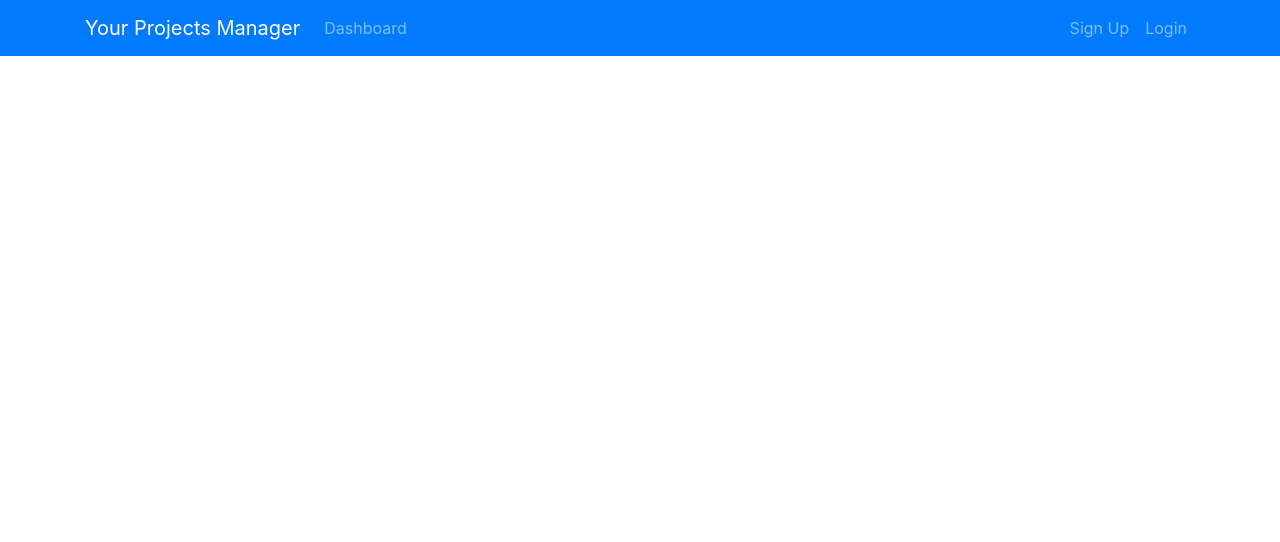
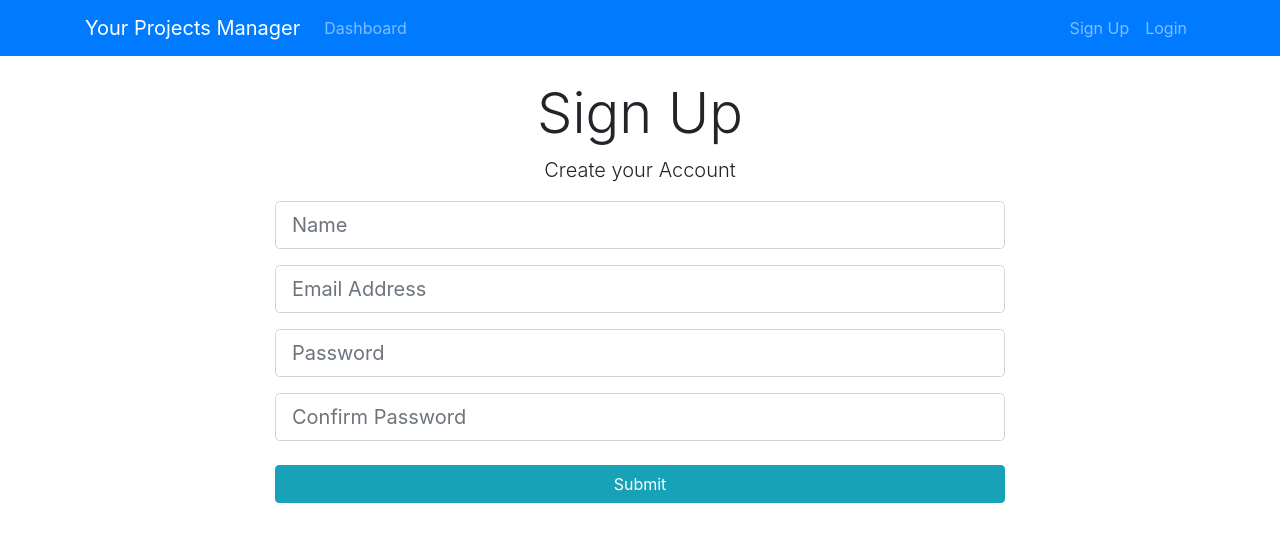
Before and after one commit to fozz101/YourProjectsManager, a React (Create React App) app in the folder ypm-react/: page /register in a window 1280 px wide. Shown: the top 542 px of the page. Built offline with nearby package versions, Linux system fonts and the light colour scheme.

Commit message:
Implemented Landing,Login and Register Components

```diff
--- a/ypm-react/src/App.js
+++ b/ypm-react/src/App.js
@@ -10,6 +10,9 @@
 import ProjectBoard from './components/ProjectBoard/ProjectBoard';
 import AddProjectTask from './components/ProjectBoard/ProjectTasks/AddProjectTask';
 import UpdateProjectTask from './components/ProjectBoard/ProjectTasks/UpdateProjectTask';
+import Landing from './components/Layout/Landing';
+import Register from './components/UserManagement/Register';
+import Login from './components/UserManagement/Login';
 
 function App() {
   return (
@@ -17,6 +20,18 @@
       <Router>
         <div className="App">
           <Header />
+          {
+            //Public Routes
+          }
+          <Route exact path="/" component={Landing} />
+          <Route exact path="/register" component={Register} />
+          <Route exact path="/login" component={Login} />
+
+
+
+          {
+            //Private Routes
+          }
           {
             //<Route exact path="/dashboard" component={Dashboard}/>
           }
@@ -29,6 +44,7 @@
           {
             //<Route exact path="/addProject" component={AddProject}  />
           }
+
         </div>
       </Router>
     </Provider>
--- a/ypm-react/src/components/Layout/Header.js
+++ b/ypm-react/src/components/Layout/Header.js
@@ -1,12 +1,13 @@
-import React, { Component } from 'react'
+import React, { Component } from 'react';
+import {Link} from "react-router-dom";
 class Header extends Component {
   render() {
     return (
         <nav className="navbar navbar-expand-sm navbar-dark bg-primary mb-4">
         <div className="container">
-            <a className="navbar-brand" href="Dashboard.html">
+            <Link className="navbar-brand" to="/">
                 Your Projects Manager
-            </a>
+            </Link>
             <button className="navbar-toggler" type="button" data-toggle="collapse" data-target="#mobile-nav">
                 <span className="navbar-toggler-icon" />
             </button>
@@ -14,22 +15,22 @@
             <div className="collapse navbar-collapse" id="mobile-nav">
                 <ul className="navbar-nav mr-auto">
                     <li className="nav-item">
-                        <a className="nav-link" href="/dashboard">
+                        <Link className="nav-link" to="/dashboard">
                             Dashboard
-                        </a>
+                        </Link>
                     </li>
                 </ul>
 
                 <ul className="navbar-nav ml-auto">
                     <li className="nav-item">
-                        <a className="nav-link " href="register.html">
+                        <Link className="nav-link " to="/register">
                             Sign Up
-                        </a>
+                        </Link>
                     </li>
                     <li className="nav-item">
-                        <a className="nav-link" href="login.html">
+                        <Link className="nav-link" to="/login">
                             Login
-                        </a>
+                        </Link>
                     </li>
                 </ul>
             </div>
--- /dev/null
+++ b/ypm-react/src/components/Layout/Landing.js
@@ -0,0 +1,32 @@
+import React, { Component } from 'react';
+import {Link} from "react-router-dom";
+
+
+class Landing extends Component {
+  render() {
+    return (
+        <div className="landing">
+        <div className="light-overlay landing-inner text-dark">
+            <div className="container">
+                <div className="row">
+                    <div className="col-md-12 text-center">
+                        <h1 className="display-3 mb-4">Your Projects Manager</h1>
+                        <p className="lead">
+                            Create your account to join active projects or start your own
+                        </p>
+                        <hr />
+                        <Link to="/register" className="btn btn-lg btn-primary mr-2">
+                            Sign Up
+                        </Link>
+                        <Link to="/login" className="btn btn-lg btn-secondary mr-2">
+                            Login
+                        </Link>
+                    </div>
+                </div>
+            </div>
+        </div>
+    </div>
+    )
+  }
+}
+export default Landing;
--- /dev/null
+++ b/ypm-react/src/components/UserManagement/Login.js
@@ -0,0 +1,27 @@
+import React, { Component } from 'react'
+
+class Login extends Component {
+  render() {
+    return (
+        <div className="login">
+        <div className="container">
+            <div className="row">
+                <div className="col-md-8 m-auto">
+                    <h1 className="display-4 text-center">Log In</h1>
+                    <form action="dashboard.html">
+                        <div className="form-group">
+                            <input type="email" className="form-control form-control-lg" placeholder="Email Address" name="email" />
+                        </div>
+                        <div className="form-group">
+                            <input type="password" className="form-control form-control-lg" placeholder="Password" name="password" />
+                        </div>
+                        <input type="submit" className="btn btn-info btn-block mt-4" />
+                    </form>
+                </div>
+            </div>
+        </div>
+    </div>
+    )
+  }
+}
+export default Login;
--- /dev/null
+++ b/ypm-react/src/components/UserManagement/Register.js
@@ -0,0 +1,38 @@
+import React, { Component } from 'react'
+
+class Register extends Component {
+  render() {
+    return (
+        <div className="register">
+        <div className="container">
+            <div className="row">
+                <div className="col-md-8 m-auto">
+                    <h1 className="display-4 text-center">Sign Up</h1>
+                    <p className="lead text-center">Create your Account</p>
+                    <form action="create-profile.html">
+                        <div className="form-group">
+                            <input type="text" className="form-control form-control-lg" placeholder="Name" name="name"
+                                required />
+                        </div>
+                        <div className="form-group">
+                            <input type="email" className="form-control form-control-lg" placeholder="Email Address" name="email" />
+
+                        </div>
+                        <div className="form-group">
+                            <input type="password" className="form-control form-control-lg" placeholder="Password" name="password" />
+                        </div>
+                        <div className="form-group">
+                            <input type="password" className="form-control form-control-lg" placeholder="Confirm Password"
+                                name="password2" />
+                        </div>
+                        <input type="submit" className="btn btn-info btn-block mt-4" />
+                    </form>
+                </div>
+            </div>
+        </div>
+    </div>
+    )
+  }
+}
+
+export default Register;
```
